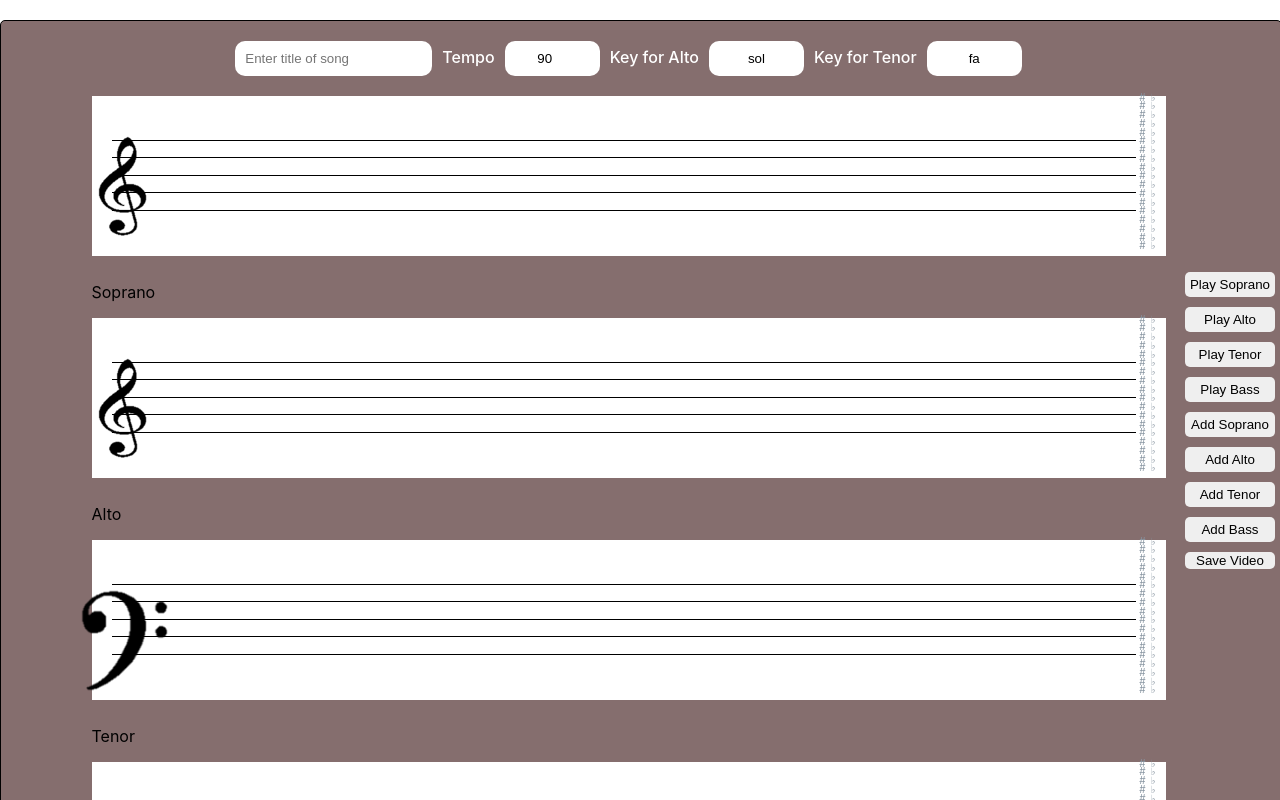
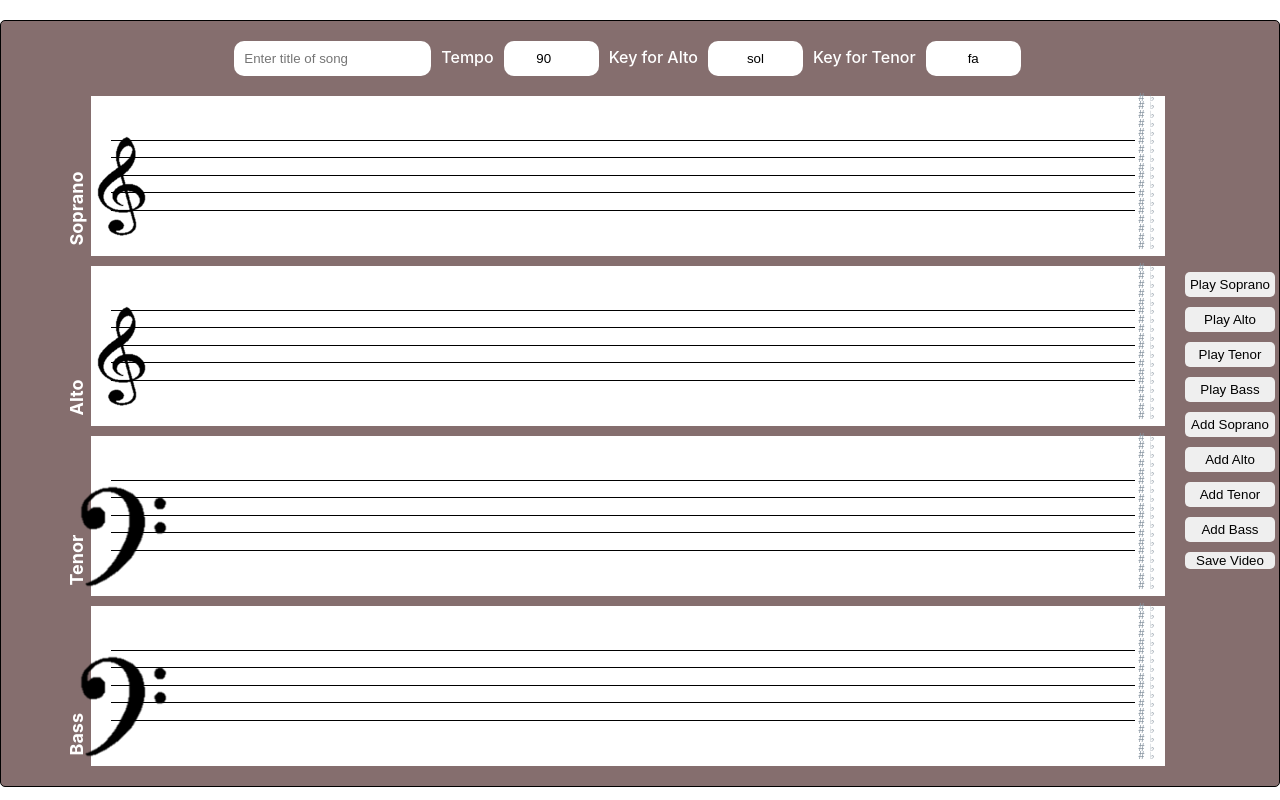
Before and after one commit to jeremie429/partition, a React (Create React App) app: page /partition in a window 1280 px wide. Shown: the top 800 px of the page. Built offline with nearby package versions, Linux system fonts and the light colour scheme.

Commit message:
Adjust css styles

```diff
--- a/package.json
+++ b/package.json
@@ -15,6 +15,7 @@
     "web-vitals": "^2.1.4"
   },
   "scripts": {
+    "serve": "serve -s build",
     "start": "serve -s build",
     "build": "react-scripts build",
     "test": "react-scripts test",
--- a/public/index.html
+++ b/public/index.html
@@ -9,6 +9,10 @@
       name="description"
       content="Web site created using create-react-app"
     />
+    <link
+    rel="monetization"
+    href="https://$ilp.uphold.com/UmKRGPXLby9f"
+    >
 
     <title>Partition Reader</title>
   </head>
--- a/src/App.js
+++ b/src/App.js
@@ -192,9 +192,11 @@ function App() {
         elDiv = elDiv.children[1].children[0];
       }
 
-      elDiv.classList.add("playing");
+      elDiv.classList.toggle("playing");
+      elDiv.children[0].classList.add("playing");
       await sleep(element.duration * 1000).then(() => {
         elDiv.classList.remove("playing");
+        elDiv.children[0].classList.toggle("playing");
       });
     }
   }
--- a/src/components/Block.js
+++ b/src/components/Block.js
@@ -23,7 +23,7 @@ function Block({
   let currentAudioSrc;
 
   return (
-    <>
+    <div className="block-container">
       <div ref={divRef} className="div-line-container">
         <img src={imgIcon} className="img-icon" alt="key icon" />
         {arr.map((i) => {
@@ -46,8 +46,8 @@ function Block({
           );
         })}
       </div>
-      <p className="pupitre-name"> {pupitreName}</p>
-    </>
+      <div className="pupitre-name"> {pupitreName}</div>
+    </div>
   );
 }
 
--- a/src/components/Note.js
+++ b/src/components/Note.js
@@ -38,6 +38,8 @@ function Note({
   let step = Math.round((tempo / 2) * 100) / 100;
   let id = useRef(uuidv4());
 
+  const [hideText, setHideText] = useState(true);
+
   function handleSubmit(e) {
     e.preventDefault();
 
@@ -52,6 +54,7 @@ function Note({
     );
     //console.log({ delay });
     setVueDelayButton(false);
+    setHideText(false);
   }
 
   /*useEffect(() => {
@@ -77,6 +80,8 @@ function Note({
               //console.log({ delay });
               if (!vueDelayButton) setVueDelayButton(true);
               handleDelay(id.current, value);
+
+              setHideText(true);
             }}
             //min={0.3}
             // max={5.0}
@@ -126,7 +131,7 @@ function Note({
                 className="infinite"
                 onClick={(e) => {
                   setIsLinked((prev) => !prev);
-                  console.log({ isLinked });
+                  // console.log({ isLinked });
                 }}
               >
                 {"\u221E"}
@@ -148,7 +153,7 @@ function Note({
             }}
             //onDoubleClick={handleCancel}
           >
-            <div className="note-line"></div>
+            <div className={visible ? "note-line" : ""}></div>
           </div>
         )}
         <div
@@ -161,10 +166,13 @@ function Note({
         ></div>
       </div>
 
-      {visible && (
+      {visible && !hideText && (
         <input
           value={noteText}
-          onChange={(e) => setNoteText(e.target.value)}
+          onChange={(e) => {
+            setNoteText(e.target.value);
+            e.target.style.width = e.target.value.length + "ch";
+          }}
           className="note-text"
           type="text"
         />
--- a/src/index.css
+++ b/src/index.css
@@ -1,5 +1,7 @@
 body {
   margin: 0;
+  padding: 0;
+  box-sizing: border-box;
   font-family: -apple-system, BlinkMacSystemFont, 'Segoe UI', 'Roboto', 'Oxygen',
     'Ubuntu', 'Cantarell', 'Fira Sans', 'Droid Sans', 'Helvetica Neue',
     sans-serif;
@@ -12,7 +14,8 @@ code {
 
 
 .container{
-  width: 100vw;
+
+
 
   display: flex;
   align-items: center;
@@ -153,6 +156,8 @@ code {
   height: 10px;
   font-size: 10px;
   margin-top: 5px;
+  border: none;
+  color: rgba(87, 75, 75, 0.5);
 }
 
 .notes-bloc:hover{
@@ -186,9 +191,10 @@ code {
 
   position: absolute;
   right: 0;
-  top: -5px;
-  height: 7px;
+  bottom: 2px;
+  height: 10px;
   width: 1px;
+  background-color: black;
 
 }
 
@@ -204,7 +210,7 @@ code {
   background-color: black !important;
 }
 .playing{
-  transform: scale(1.1);
+  transform: scale(1.2);
   background-color: chartreuse !important;
 }
 .controls{
@@ -324,15 +330,18 @@ button:hover{
 
 .note-text{
   position: absolute;
-  top: -30px;
+  top: -20px;
   left: -7px;
-  font-size: 10px;
-  max-width: 20px;
   outline: none;
   border: none;
-  border-radius: 3px;
-  margin: 0 ;
-  background-color: rgb(224, 199, 231);
+
+  margin: 0 !important;
+ padding: 0 !important;
+  width: 3ch;
+  color: rgb(26, 11, 228);
+  font-weight: 600;
+  background: transparent;
+
 }
 
 .infinite{
@@ -340,3 +349,20 @@ button:hover{
   cursor: pointer;
   position: relative;
 }
+
+.block-container{
+  position: relative;
+}
+
+.pupitre-name{
+  position: absolute;
+  bottom: 10px;
+  transform: translate(-15px) rotate(-90deg);
+  transform-origin: 0;
+color: white;
+font-weight: 700;
+margin: 0;
+padding: 0;
+display: inline-block;
+font-size: large;
+}
```
